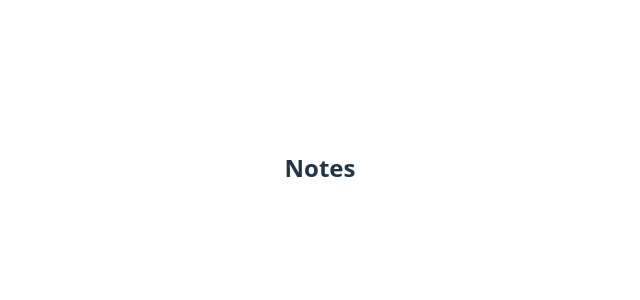
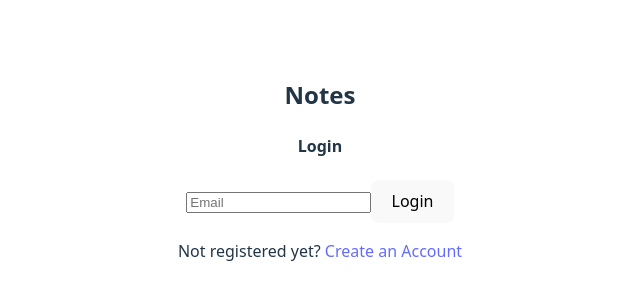
Before and after one commit to m4rcin7/notes-app, a React (Vite) app in the folder frontend/notes-app/: page /login in a window 1280 px wide. Shown: the part 232-532 px from the top of the page, without its empty margins (320-960 px from the left). Built offline with nearby package versions, Linux system fonts and the light colour scheme.

Commit message:
login-form

```diff
--- a/frontend/notes-app/src/App.jsx
+++ b/frontend/notes-app/src/App.jsx
@@ -1,7 +1,8 @@
+import { BrowserRouter as Router, Routes, Route } from "react-router-dom";
 import Home from "./pages/Home/Home";
 import Login from "./pages/Login/Login";
 import SignUp from "./pages/SignUp/SignUp";
-import { BrowserRouter as Router, Routes, Route } from "react-router-dom";
+
 import "./App.css";
 
 const routes = (
--- a/frontend/notes-app/src/pages/Login/Login.jsx
+++ b/frontend/notes-app/src/pages/Login/Login.jsx
@@ -1,9 +1,24 @@
+import { Link } from "react-router-dom";
 import NavBar from "../../components/NavBar/NavBar";
 
 export default function Login() {
   return (
     <>
       <NavBar />
+
+      <div>
+        <form onSubmit={() => {}}>
+          <h4>Login</h4>
+          <input type="text" placeholder="Email" className="input-box" />
+          <button type="submit" className="btn-primary">
+            Login
+          </button>
+
+          <p>
+            Not registered yet? <Link to="/signup">Create an Account</Link>
+          </p>
+        </form>
+      </div>
     </>
   );
 }
```
